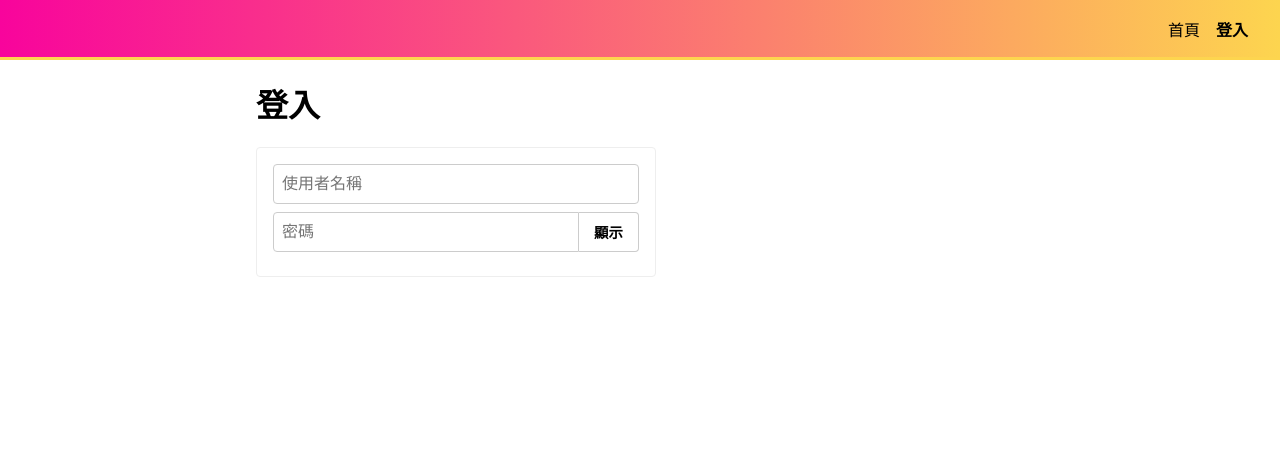
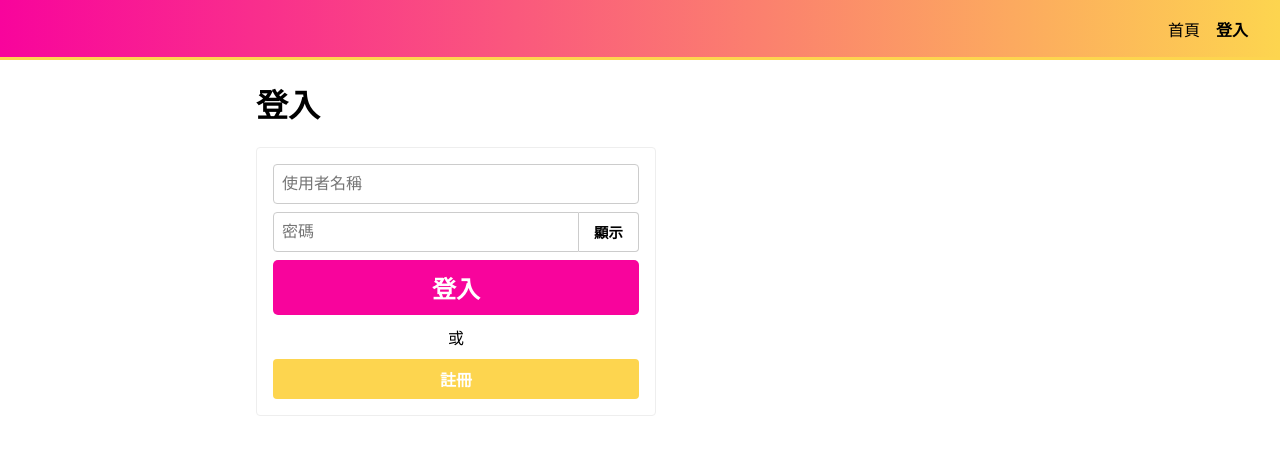
Before and after one commit to wwwchendev/styled-components-v5, a React (Vite) app: page /login in a window 1280 px wide. Shown: the top 454 px of the page. Built offline with nearby package versions, Linux system fonts and the light colour scheme.

Commit message:
處理表單提交樣式(loading判斷)

```diff
--- a/src/components/common/Button.jsx
+++ b/src/components/common/Button.jsx
@@ -2,7 +2,7 @@ import styled, { css } from 'styled-components';
 
 export const Button = styled.button`
   color: white;
-  background: ${props => (props.secondary ? 'black' : '#f8049c')};
+  background: ${props => (props.secondary ? '#fdd54f' : '#f8049c')};
   font-weight: bold;
   /* padding: ${props => (props.large ? '16px' : '8px')}; */
   ${p =>
@@ -22,9 +22,13 @@ export const Button = styled.button`
   width: 100%;
   display: block;
   white-space: none;
-
+  cursor: pointer;
+  &:active {
+    transform: scale(0.98);
+  }
   &:disabled {
     background: #eee;
     color: #666;
+    transform: initial;
   }
 `;
--- a/src/components/pages/Login.jsx
+++ b/src/components/pages/Login.jsx
@@ -1,6 +1,7 @@
 import { useState } from 'react';
-import { PageLayout, Input, PasswordInput } from '@/components/common';
+import { PageLayout, Input, PasswordInput, Button } from '@/components/common';
 import styled from 'styled-components';
+import { useEffect } from 'react';
 
 const Form = styled.form`
   width: 100%;
@@ -11,21 +12,45 @@ const Form = styled.form`
   box-sizing: border-box;
   color: black;
   border-radius: 4px;
+
+  .alt-text {
+    text-align: center;
+    margin: 10px 0;
+  }
 `;
+let timeout;
+
 const Login = () => {
   const [formFields, setFormFields] = useState({
     username: '',
     password: '',
   });
+  const [loading, setLoading] = useState(false);
   const handleInputChange = e => {
     e.persist(); //保留引用避免事件對象被銷毀造成報錯
     const { name, value } = e.target;
     setFormFields(prev => ({ ...prev, [name]: value }));
   };
+  const handleSubmit = e => {
+    e.preventDefault();
+    setLoading(true);
+    timeout = setTimeout(() => {
+      setLoading(false);
+    }, 2000);
+  };
+
+  useEffect(() => {
+    return () => {
+      if (timeout) {
+        clearTimeout;
+      }
+    };
+  }, []);
+
   return (
     <PageLayout>
       <h1>登入</h1>
-      <Form>
+      <Form onSubmit={handleSubmit}>
         <Input
           type='text'
           placeholder='使用者名稱'
@@ -38,6 +63,17 @@ const Login = () => {
           value={formFields.password}
           onChange={handleInputChange}
         />
+        <Button type='submit' large disabled={loading}>
+          {loading ? '處理中' : '登入'}
+        </Button>
+        {!loading && (
+          <>
+            <div className='alt-text'>或</div>
+            <Button type='button' secondary>
+              註冊
+            </Button>
+          </>
+        )}
       </Form>
     </PageLayout>
   );
```
